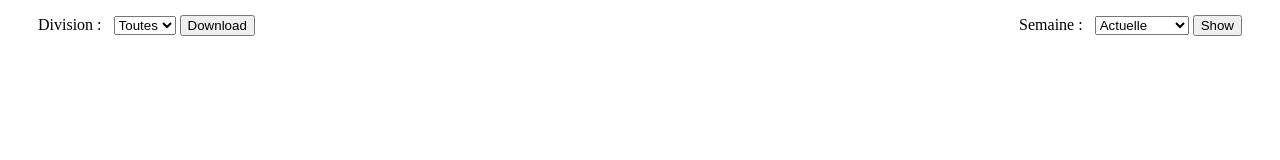
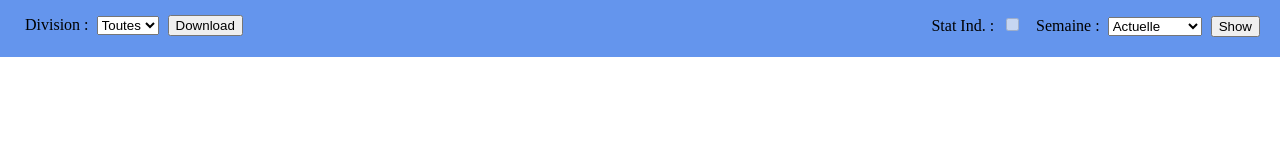
Before and after one commit to cttpresgaux/Classement, a plain HTML site: page index.html in a window 1280 px wide. Drawn offline with Linux system fonts and the light colour scheme; no server answers.

Commit message:
changing Css for Flexbox

```diff
--- a/css/style.css
+++ b/css/style.css
@@ -3,16 +3,33 @@ body {
 
 
 
-#controller{
+#controller {
+    overflow: hidden;
+    padding: 15px 0px 20px 0px;
+    position: fixed;
     display: flex;
-    margin: 15px 30px 20px 30px;
+    flex-wrap: wrap;
+    justify-content: space-between;
+    background-color: cornflowerblue;
+    width: 100%;
+    left: 0;
+    top: 0;
 }
 
+
 #controllerDownload {
-    flex: 1;
+    padding: 0px 20px;
 }
 
-#exempleClassement{
+#controllerShow {
+    padding: 0px 20px;
+}
+
+#spanSelectTeam, #spanStatInd, #spanSelectWeek {
+    margin: 0px 5px;
+}
+
+#exempleClassement {
     display: none;
 }
 
@@ -23,6 +40,16 @@ body {
     text-align: center;
 }
 
+#Classements {
+    margin-top: 60px;
+    display: flex;
+    justify-content: space-around;
+    flex-wrap: wrap;
+}
+#Classements > * {
+    flex: 1 0 auto;
+}
+
 /* Commentaire */
 .classementContainer {
     width: 600px;
@@ -31,6 +58,8 @@ body {
     display: inline-block;
     padding: 5px;
     margin: 10px 5px;
+    min-width: 600px;
+    max-width: 600px;
 }
 
 /* Commentaire */
--- a/index.html
+++ b/index.html
@@ -15,16 +15,17 @@
 
 <body onload="FirstInit()">
     <div id="controller">
-        <span id="controllerDownload">
-            <span>Division : &nbsp;</span>
-            <select id="SelectTeam"></select>
+        <div id="controllerDownload">
+            <span id="spanSelectTeam">Division : &nbsp;<select id="SelectTeam"></select></span>
+
             <button id="downloadButton" disabled type="button" onclick="download()">Download</button>
-        </span>
-        <span id="controllerShow">
-            <span>Semaine : &nbsp;</span>
-            <select id="SelectWeek"></select>
+        </div>
+        <div id="controllerShow">
+            <span id="spanStatInd">Stat Ind. : &nbsp;<input type="checkbox" id="StatInd" disabled /> </span>
+            <span id="spanSelectWeek">Semaine : &nbsp;<select id="SelectWeek"></select></span>
+
             <button id="showButton" disabled type="button" onclick="show()">Show</button>
-        </span>
+        </div>
     </div>
     <div id="loader" class="loader loader-default is-active" data-text data-blink></div>
     <div id="Classements">
```
